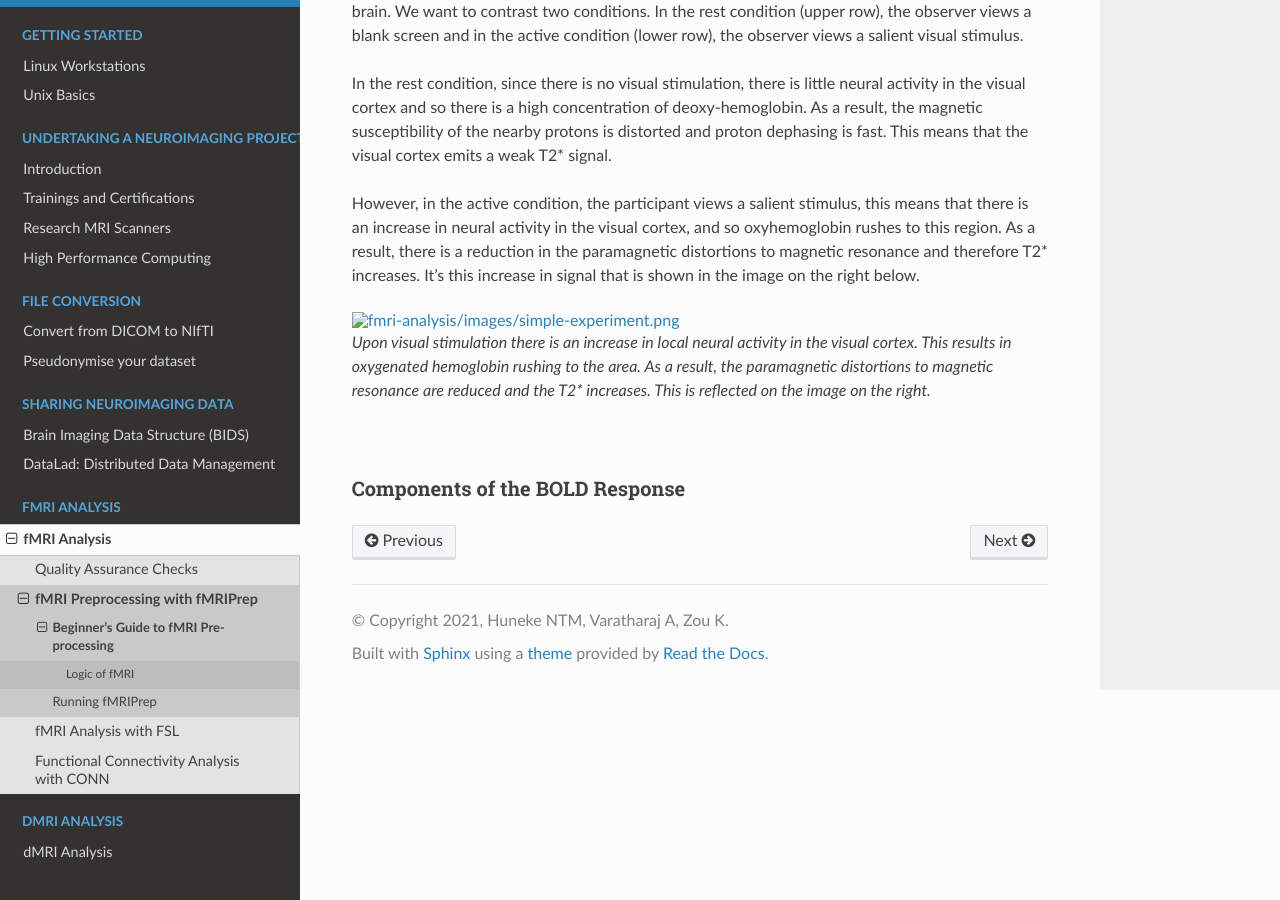
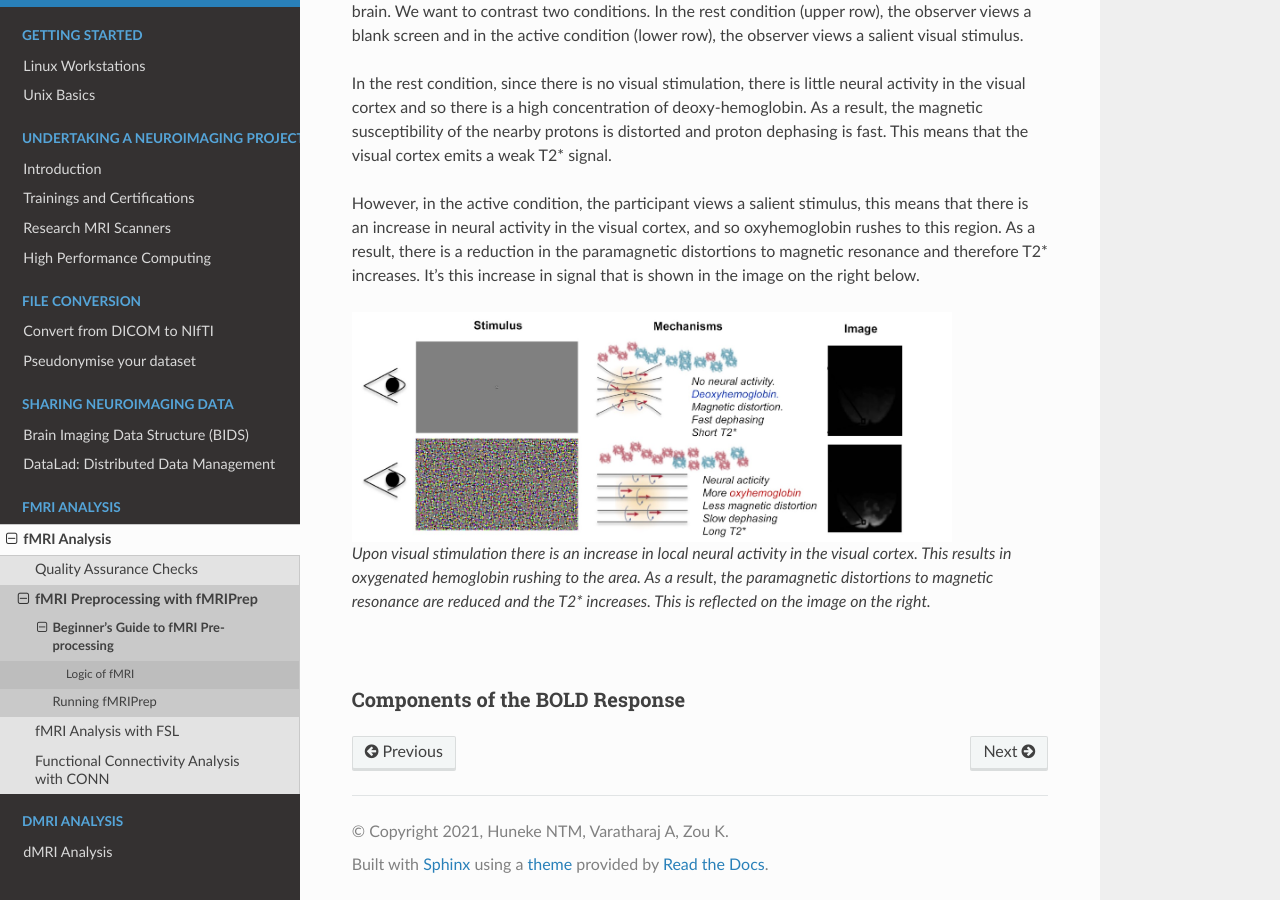
Before and after one commit to nhuneke/sotnir-handbook, a Sphinx documentation site: the page built from docs/fmri-analysis/fmriprep/guide-for-newbs.rst, in a window 1280 px wide and 900 px high, scrolled down 1299 px. Built offline with Sphinx 7.4.7 and the Read the Docs theme 2.0.0, drawn with Linux system fonts in a browser that asks for light colours; pages that are not in the unit, such as notebooks, are missing from menus.

Commit message:
Update image path in beginner's guide

```diff
--- a/docs/fmri-analysis/fmriprep/guide-for-newbs.rst
+++ b/docs/fmri-analysis/fmriprep/guide-for-newbs.rst
@@ -50,7 +50,7 @@ However, in the active condition, the participant views a salient stimulus, this
 As a result, there is a reduction in the paramagnetic distortions to magnetic resonance and therefore T2* increases.
 It's this increase in signal that is shown in the image on the right below.
 
-.. figure:: ../images/simple-experiment.png
+.. figure:: ../../images/simple-experiment.png
     :width: 600
 
     Upon visual stimulation there is an increase in local neural activity in the visual cortex. This results in oxygenated hemoglobin rushing to the area.
```
